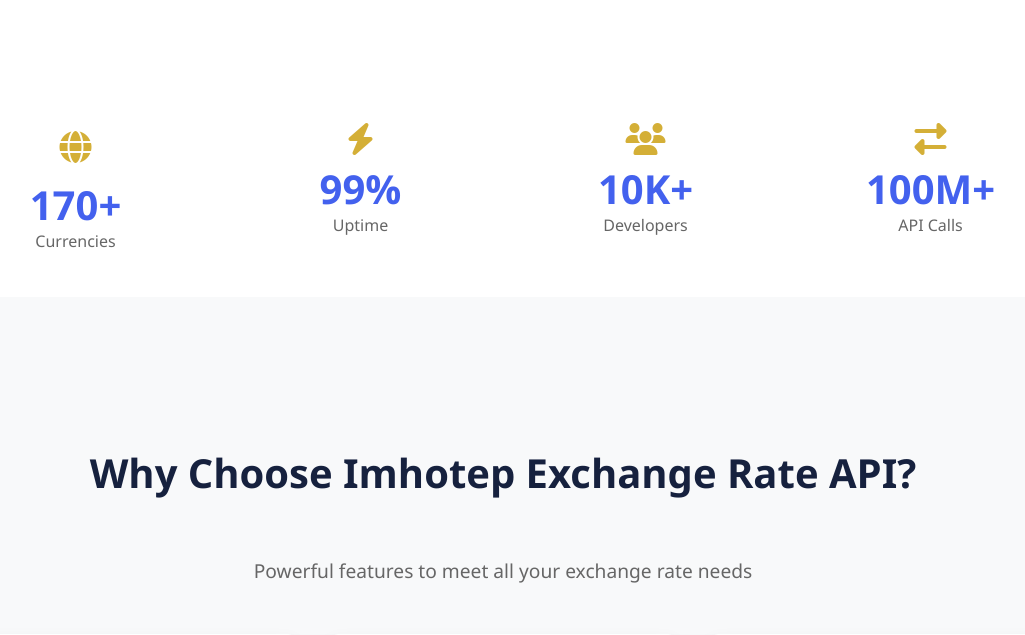
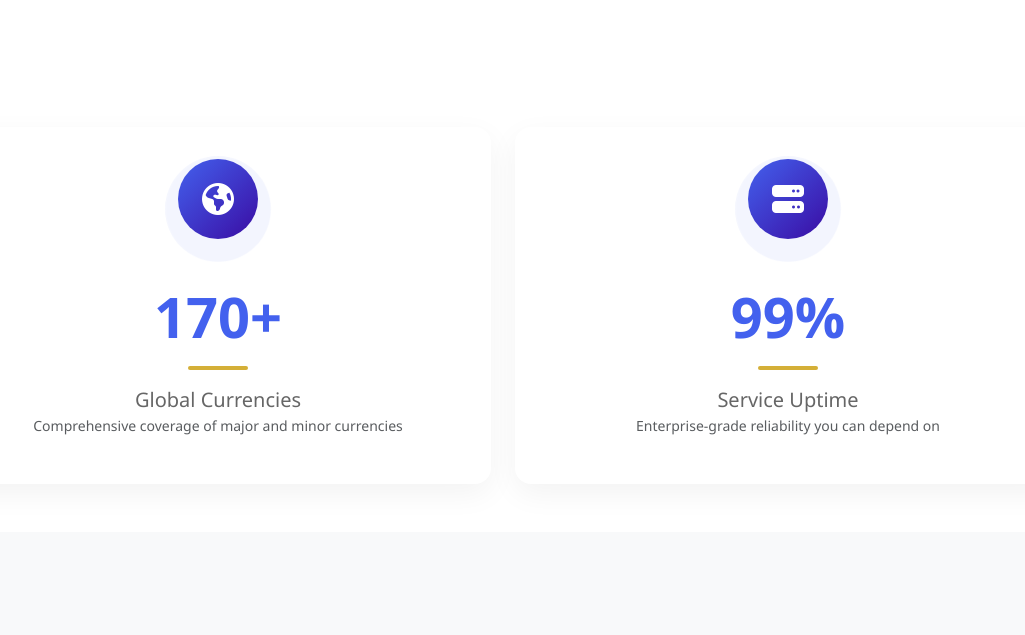
Before and after one commit to Imhotep-Tech/imhotep_currency_rates_api, a Flask app: page /before_sign in a window 1280 px wide. Shown: the part 745-1380 px from the top of the page, without its empty margins (137-1162 px from the left). Run offline with Flask 3, Linux system fonts and the light colour scheme.

Commit message:
Enhance stats bar section with improved layout and animations; add new styling for better visual appeal

```diff
--- a/templates/before_sign.html
+++ b/templates/before_sign.html
@@ -105,42 +105,115 @@
     </section>
 
     <!-- Stats Bar - New section showing API stats -->
-    <section class="stats-bar py-4 bg-white">
+    <section class="stats-bar py-5 bg-white">
         <div class="container">
-            <div class="row text-center">
-                <div class="col-md-3 col-6 mb-3 mb-md-0" data-aos="fade-up" data-aos-delay="100">
-                    <div class="stat-item">
-                        <div class="stat-icon">
-                            <i class="fas fa-globe"></i>
+            <div class="row justify-content-center text-center">
+                <div class="col-md-6 mb-4 mb-md-0" data-aos="fade-up" data-aos-delay="100">
+                    <div class="stat-item enhanced-stat">
+                        <div class="stat-icon-wrapper">
+                            <div class="stat-icon-circle">
+                                <i class="fas fa-globe-americas fa-2x"></i>
+                            </div>
+                            <div class="stat-pulse"></div>
                         </div>
-                        <h3 class="stat-number"><span class="counter">170</span>+</h3>
-                        <p class="stat-text">Currencies</p>
+                        <h3 class="stat-number display-4 fw-bold mt-4"><span class="counter">170</span>+</h3>
+                        <div class="stat-divider"></div>
+                        <p class="stat-text lead">Global Currencies</p>
+                        <p class="text-muted small">Comprehensive coverage of major and minor currencies</p>
                     </div>
                 </div>
-                <div class="col-md-3 col-6 mb-3 mb-md-0" data-aos="fade-up" data-aos-delay="200">
-                    <div class="stat-item">
-                        <i class="fas fa-bolt stat-icon"></i>
-                        <h3 class="stat-number"><span class="counter">99.9</span>%</h3>
-                        <p class="stat-text">Uptime</p>
-                    </div>
-                </div>
-                <div class="col-md-3 col-6" data-aos="fade-up" data-aos-delay="300">
-                    <div class="stat-item">
-                        <i class="fas fa-users stat-icon"></i>
-                        <h3 class="stat-number"><span class="counter">10</span>K+</h3>
-                        <p class="stat-text">Developers</p>
-                    </div>
-                </div>
-                <div class="col-md-3 col-6" data-aos="fade-up" data-aos-delay="400">
-                    <div class="stat-item">
-                        <i class="fas fa-exchange-alt stat-icon"></i>
-                        <h3 class="stat-number"><span class="counter">100</span>M+</h3>
-                        <p class="stat-text">API Calls</p>
+                <div class="col-md-6" data-aos="fade-up" data-aos-delay="200">
+                    <div class="stat-item enhanced-stat">
+                        <div class="stat-icon-wrapper">
+                            <div class="stat-icon-circle">
+                                <i class="fas fa-server fa-2x"></i>
+                            </div>
+                            <div class="stat-pulse"></div>
+                        </div>
+                        <h3 class="stat-number display-4 fw-bold mt-4"><span class="counter">99.9</span>%</h3>
+                        <div class="stat-divider"></div>
+                        <p class="stat-text lead">Service Uptime</p>
+                        <p class="text-muted small">Enterprise-grade reliability you can depend on</p>
                     </div>
                 </div>
             </div>
         </div>
     </section>
+
+    <style>
+        .enhanced-stat {
+            padding: 2rem;
+            border-radius: 16px;
+            background-color: #ffffff;
+            box-shadow: 0 10px 30px rgba(0, 0, 0, 0.05);
+            transition: all 0.3s ease;
+            height: 100%;
+        }
+
+        .enhanced-stat:hover {
+            transform: translateY(-10px);
+            box-shadow: 0 15px 35px rgba(0, 0, 0, 0.1);
+        }
+
+        .stat-icon-wrapper {
+            position: relative;
+            width: 100px;
+            height: 100px;
+            margin: 0 auto;
+        }
+
+        .stat-icon-circle {
+            position: relative;
+            width: 80px;
+            height: 80px;
+            background: linear-gradient(135deg, #4361ee, #3a0ca3);
+            border-radius: 50%;
+            display: flex;
+            align-items: center;
+            justify-content: center;
+            margin: 0 auto;
+            color: white;
+            z-index: 2;
+        }
+
+        .stat-pulse {
+            position: absolute;
+            top: 0;
+            left: 0;
+            right: 0;
+            bottom: 0;
+            margin: auto;
+            width: 100px;
+            height: 100px;
+            border-radius: 50%;
+            background: rgba(67, 97, 238, 0.3);
+            z-index: 1;
+            animation: pulse 2s infinite;
+        }
+
+        .stat-divider {
+            width: 60px;
+            height: 4px;
+            background: var(--gold);
+            margin: 15px auto;
+            border-radius: 2px;
+        }
+
+        @keyframes pulse {
+            0% {
+                transform: scale(0.95);
+                opacity: 0.7;
+            }
+            70% {
+                transform: scale(1.1);
+                opacity: 0;
+            }
+            100% {
+                transform: scale(0.95);
+                opacity: 0;
+            }
+        }
+    </style>
 
     <!-- Features Section - Redesigned with interactive cards -->
     <section class="features-section py-5 bg-light">
```
